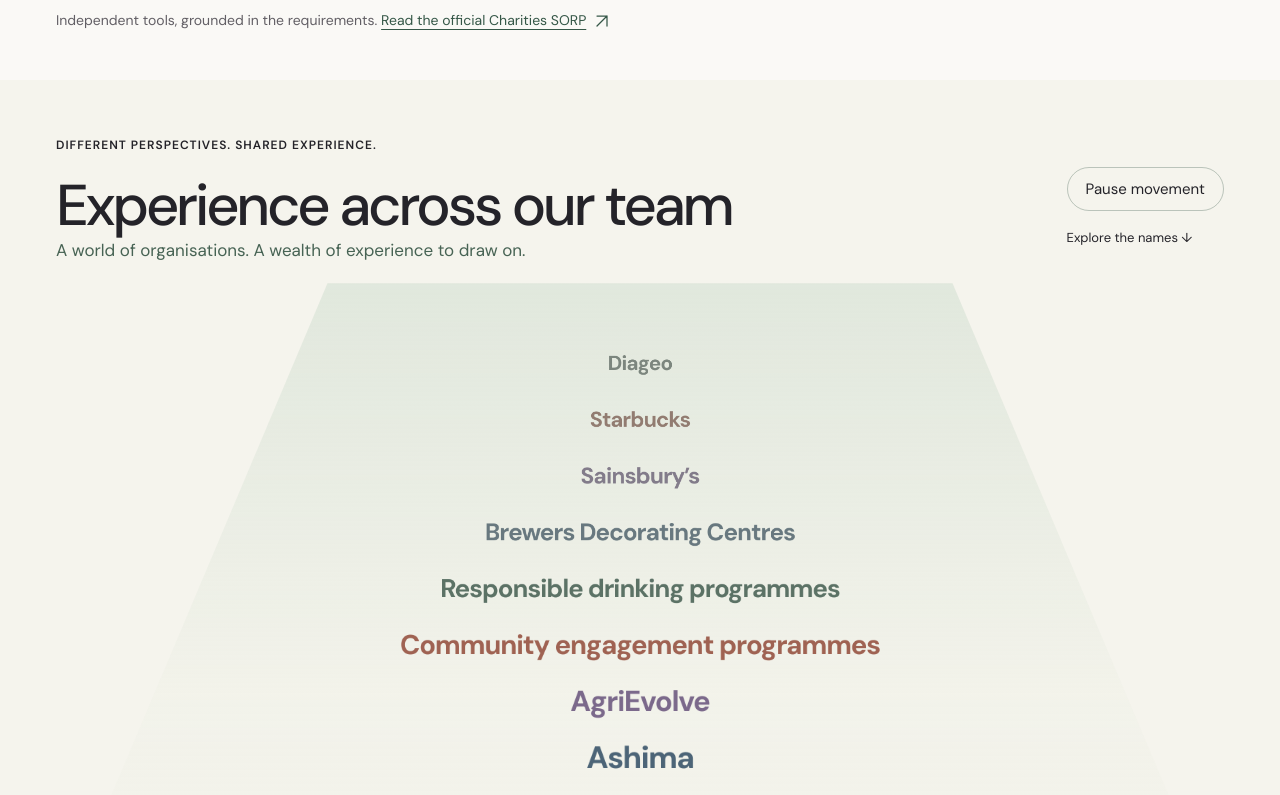
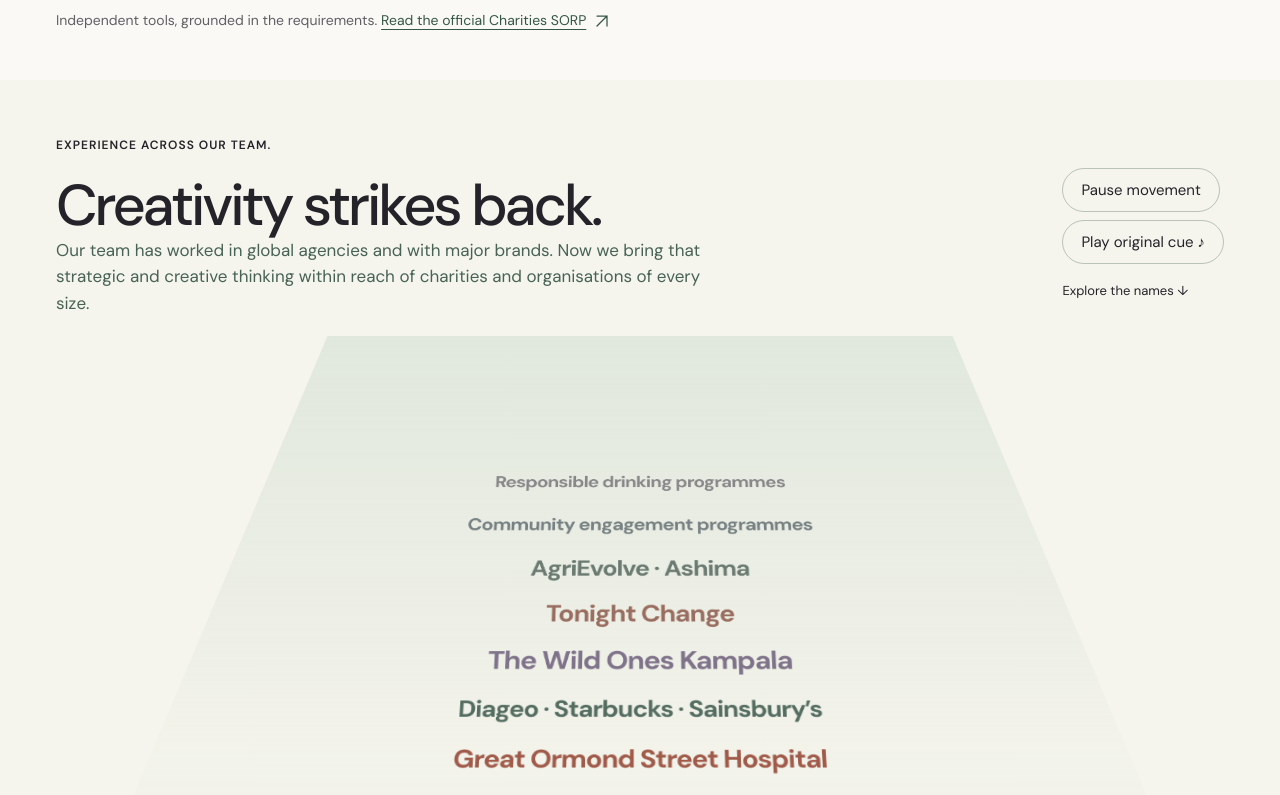
Before and after one commit to mysocialimpact/SORP2026, a Next.js app: page / in a window 1280 px wide. Shown: the part 2060-2855 px from the top of the page. Built offline with nearby package versions, Linux system fonts and the light colour scheme; no server answers.

Commit message:
Turn experience names into a cinematic grouped crawl (#124)
Co-authored-by: Marcus Warry <marcus@marcuswarry.com>

```diff
--- a/src/components/experience-cloud.tsx
+++ b/src/components/experience-cloud.tsx
@@ -23,12 +23,24 @@ const organisations = [
 ];
 
 const colours = [[35, 77, 59], [173, 57, 32], [112, 80, 139], [48, 81, 109]];
+const featured = ["Diageo", "Starbucks", "Sainsbury’s", "Great Ormond Street Hospital", "ActionAid", "Greenpeace", "Comic Relief"];
+const crawlOrganisations = [...featured, ...organisations.filter(name => !featured.includes(name))];
+const crawlLines = crawlOrganisations.reduce<string[]>((lines, name) => {
+  const last = lines.length - 1;
+  if (last >= 0 && lines[last].length + name.length + 3 <= 34) lines[last] += ` · ${name}`;
+  else lines.push(name);
+  return lines;
+}, []);
 const slots = 12;
+const openingLine = 5;
 export function ExperienceCloud() {
   const stage = useRef<HTMLDivElement>(null);
   const progress = useRef(0);
-  const firstName = useRef(0);
+  const firstLine = useRef(openingLine);
+  const audio = useRef<AudioContext | null>(null);
+  const cueTimer = useRef<ReturnType<typeof setTimeout> | null>(null);
   const [paused, setPaused] = useState(false);
+  const [playing, setPlaying] = useState(false);
   const [selected, setSelected] = useState<number | null>(null);
   const [reduced, setReduced] = useState(false);
   useEffect(() => {
@@ -36,6 +48,10 @@ export function ExperienceCloud() {
     const update = () => setReduced(motion.matches);
     update(); motion.addEventListener("change", update);
     return () => motion.removeEventListener("change", update);
+  }, []);
+  useEffect(() => () => {
+    if (cueTimer.current) clearTimeout(cueTimer.current);
+    void audio.current?.close();
   }, []);
   useEffect(() => {
     const root = stage.current;
@@ -54,18 +70,18 @@ export function ExperienceCloud() {
         const journey = progress.current + i / slots;
         const distance = journey % 1;
         const cycle = Math.floor(journey);
-        const index = ((firstName.current - i + cycle * slots) % organisations.length + organisations.length) % organisations.length;
-        const name = organisations[index];
+        const index = ((firstLine.current - i + cycle * slots) % crawlLines.length + crawlLines.length) % crawlLines.length;
+        const line = crawlLines[index];
         const near = 1 - distance;
-        const scale = (mobile ? .58 : .5) + (mobile ? .42 : .5) * Math.pow(near, 1.4);
+        const scale = (mobile ? .65 : .56) + (mobile ? .35 : .44) * Math.pow(near, 1.4);
         const y = 32 + near * (height - 64);
         const colour = colours[index % colours.length];
         const blend = Math.pow(near, .7);
-        item.textContent = name;
+        item.textContent = line;
         item.style.transform = `translate(-50%, -50%) translateY(${y}px) scale(${scale})`;
         item.style.color = `rgb(${colour.map((channel, c) => Math.round([112,117,112][c] * (1-blend) + channel * blend)).join(",")})`;
         item.style.opacity = String(Math.min(1, distance * slots * 3, (1-distance) * slots * 3) * (.8 + .2 * near));
-        const baseSize = mobile ? (name.length > 26 ? 17 : name.length > 16 ? 20 : 30) : (name.length > 36 ? 30 : 40);
+        const baseSize = mobile ? (line.length > 34 ? 15 : line.length > 26 ? 18 : line.length > 19 ? 22 : 30) : (line.length > 34 ? 32 : line.length > 25 ? 37 : 44);
         item.style.fontSize = `${Math.max(baseSize, (mobile ? 14 : 18) / scale)}px`;
         item.style.maxHeight = `${pitch - 4}px`;
       });
@@ -75,25 +91,78 @@ export function ExperienceCloud() {
     return () => { cancelAnimationFrame(frame); observer.disconnect(); };
   }, [paused, reduced]);
   function explore(index: number) {
-    firstName.current = index;
+    firstLine.current = crawlLines.findIndex(line => line.split(" · ").includes(organisations[index])) + openingLine;
     progress.current = .04;
     setSelected(index);
     setPaused(true);
   }
+  async function toggleCue() {
+    if (audio.current) {
+      if (cueTimer.current) clearTimeout(cueTimer.current);
+      void audio.current.close();
+      audio.current = null;
+      setPlaying(false);
+      return;
+    }
+    const context = new AudioContext();
+    audio.current = context;
+    try {
+      await context.resume();
+      const master = context.createGain();
+      master.gain.value = 0.28;
+      master.connect(context.destination);
+      const start = context.currentTime + 0.05;
+      const chords = [
+        [146.83, 174.61, 220, 329.63],
+        [116.54, 174.61, 233.08, 293.66],
+        [130.81, 174.61, 220, 261.63],
+        [130.81, 164.81, 196, 261.63],
+      ];
+      const note = (frequency: number, at: number, duration: number, level: number, kind: OscillatorType) => {
+        const oscillator = context.createOscillator();
+        const gain = context.createGain();
+        oscillator.type = kind;
+        oscillator.frequency.value = frequency;
+        gain.gain.setValueAtTime(0.001, at);
+        gain.gain.linearRampToValueAtTime(level, at + Math.min(0.7, duration / 4));
+        gain.gain.setValueAtTime(level, at + duration - 0.8);
+        gain.gain.exponentialRampToValueAtTime(0.001, at + duration);
+        oscillator.connect(gain).connect(master);
+        oscillator.start(at);
+        oscillator.stop(at + duration + 0.02);
+      };
+      chords.forEach((chord, passage) => {
+        const at = start + passage * 4;
+        chord.forEach((frequency, index) => note(frequency, at, 4.3, index === 0 ? 0.11 : 0.055, "sine"));
+        [0, 2, 1, 3, 2, 1].forEach((index, beat) => note(chord[index] * 2, at + beat * 0.58, 1.1, 0.035, "triangle"));
+      });
+      setPlaying(true);
+      cueTimer.current = setTimeout(() => {
+        void context.close();
+        if (audio.current === context) audio.current = null;
+        setPlaying(false);
+      }, 17500);
+    } catch {
+      void context.close();
+      audio.current = null;
+      setPlaying(false);
+    }
+  }
   return <section className="experience-cloud experience-crawl" id="home-experience" aria-labelledby="experience-title">
     <div className="gateway-width crawl-heading">
-      <div><p className="gateway-kicker">Different perspectives. Shared experience.</p>
-      <h2 id="experience-title">Experience across our team</h2>
-      <p className="crawl-introduction">A world of organisations. A wealth of experience to draw on.</p></div>
+      <div><p className="gateway-kicker">Experience across our team.</p>
+      <h2 id="experience-title">Creativity strikes back.</h2>
+      <p className="crawl-introduction">Our team has worked in global agencies and with major brands. Now we bring that strategic and creative thinking within reach of charities and organisations of every size.</p></div>
       <div className="crawl-controls">
         <button type="button" onClick={() => { if (reduced) return; setPaused(value => !value); }} aria-pressed={paused || reduced} disabled={reduced}>{reduced ? "Motion reduced" : paused ? "Resume movement" : "Pause movement"}</button>
+        <button type="button" onClick={() => void toggleCue()} aria-pressed={playing}>{playing ? "Stop original cue" : "Play original cue ♪"}</button>
         <a href="#experience-collection" onClick={() => setPaused(true)}>Explore the names ↓</a>
       </div>
     </div>
     <div className="crawl-frame">
       <div className="crawl-plane" aria-hidden="true" />
       <div className="crawl-space" ref={stage} aria-hidden="true">
-        {Array.from({length: slots}, (_, i) => <span className="crawl-name" key={i} style={{ top: 0, transform: `translate(-50%, -50%) translateY(${32 + (1-i/slots)*576}px) scale(${.64+.36*(1-i/slots)**2})` }}>{organisations[(slots-i)%slots]}</span>)}
+        {Array.from({length: slots}, (_, i) => <span className="crawl-name" key={i} style={{ top: 0, transform: `translate(-50%, -50%) translateY(${32 + (1-i/slots)*576}px) scale(${.64+.36*(1-i/slots)**2})` }}>{crawlLines[((openingLine-i)%crawlLines.length+crawlLines.length)%crawlLines.length]}</span>)}
       </div>
     </div>
     <div className="gateway-width crawl-explore" id="experience-collection">
--- a/src/components/experience-crawl.css
+++ b/src/components/experience-crawl.css
@@ -1,15 +1,15 @@
 .experience-crawl { background: #f5f4ed; color: #242329; padding: 56px 0 40px; overflow: hidden; }
 .crawl-heading { display: flex; align-items: end; justify-content: space-between; gap: 28px; }
 .experience-crawl h2 { font-size: clamp(36px,4.5vw,64px); line-height: 1.05; letter-spacing: -.055em; max-width: 740px; margin: 0; }
-.crawl-introduction { color: #476354; font-size: 17px; line-height: 1.5; margin-bottom: 0; }
+.crawl-introduction { color: #476354; font-size: 17px; line-height: 1.5; margin-bottom: 0; max-width: 670px; }
 .crawl-controls { display: flex; flex-direction: column; align-items: flex-start; flex-shrink: 0; gap: 8px; }
 .crawl-controls button { min-height: 44px; padding: 10px 18px; background: transparent; border: 1px solid #47635455; border-radius: 30px; color: inherit; cursor: pointer; }
 .crawl-controls a { padding: 10px 0; min-height: 44px; font-size: 13px; text-underline-offset: 4px; }
 .crawl-controls button:disabled { cursor: default; }
 .crawl-frame { position: relative; max-width: 1250px; margin: 20px auto 0; isolation: isolate; }
 .crawl-plane { position: absolute; inset: 0; background: linear-gradient(180deg,#cfddcf88, #e8eddf30 55%,transparent); clip-path: polygon(25% 0,75% 0,100% 100%,0 100%); z-index: -1; }
-.crawl-space { height: 740px; position: relative; overflow: hidden; }
-.crawl-name { position: absolute; left: 50%; top: 0; width: 88%; font-size: 30px; font-weight: 650; line-height: 1.1; letter-spacing: -.035em; text-align: center; text-wrap: balance; will-change: transform,opacity; }
+.crawl-space { height: 740px; position: relative; overflow: hidden; transform: perspective(1100px) rotateX(20deg); transform-origin: 50% 65%; }
+.crawl-name { position: absolute; left: 50%; top: 0; width: 94%; font-size: 30px; font-weight: 730; line-height: 1.1; letter-spacing: -.04em; text-align: center; white-space: nowrap; will-change: transform,opacity; }
 .crawl-explore { scroll-margin-top: 190px; }
 .crawl-explore details { border-top: 1px solid #47635440; }
 .crawl-explore summary { display: flex; justify-content: space-between; padding: 22px 0; font-size: 18px; cursor: pointer; }
@@ -18,5 +18,5 @@
 .crawl-explore li button { display: flex; align-items: center; gap: 10px; text-align: left; width: 100%; min-height: 44px; padding: 12px 0; color: #242329; background: transparent; border: 0; border-bottom: 1px solid #47635420; cursor: pointer; }
 .crawl-selected { font-size: 26px !important; }
 .experience-crawl :is(button,a,summary):focus-visible { outline: 2px solid #b63b20; outline-offset: 4px; }
-@media(max-width:700px) { .experience-crawl { padding: 36px 0 28px; } .crawl-heading { display: block; } .crawl-controls { flex-direction: row; align-items: center; gap: 22px; margin-top: 20px; } .crawl-space { height: 640px; } .crawl-name { width: 92%; } .crawl-plane { clip-path: polygon(13% 0,87% 0,100% 100%,0 100%); } .crawl-explore ul { grid-template-columns: 1fr 1fr; } }
+@media(max-width:700px) { .experience-crawl { padding: 36px 0 28px; } .crawl-heading { display: block; } .crawl-controls { flex-direction: row; flex-wrap: wrap; align-items: center; gap: 8px 12px; margin-top: 20px; } .crawl-controls a { width: 100%; } .crawl-space { height: 640px; transform: perspective(850px) rotateX(13deg); } .crawl-name { width: 96%; } .crawl-plane { clip-path: polygon(13% 0,87% 0,100% 100%,0 100%); } .crawl-explore ul { grid-template-columns: 1fr 1fr; } }
 @media(prefers-reduced-motion:reduce) { .crawl-name { will-change: auto; } }
```
Also changed, not shown: tests/experience-crawl.browser.mjs (added, +35 -0 lines).
